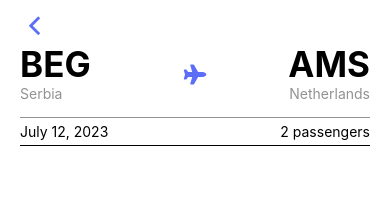
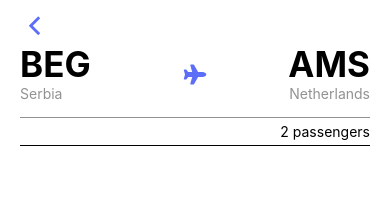
Before and after one commit to BrightCoders-Institute/reto-reservacion-de-vuelos-ghostbusters, a React Native app in the folder AppVuelos/: screen /Booking in a window 390 px wide. Shown: the top 204 px of the page. Built offline with nearby package versions, Linux system fonts and the light colour scheme; what @react-native-google-signin/google-signin would draw is missing.

Commit message:
Renamed HandleStep to HandleNext for Improved Clarity
- Renamed the file "HandleStep.js" to "HandleNext.js" to provide a more descriptive and accurate name for the functionality it represents.

Co-authored-by: Eduardoespl <eduardoesp3317@gmail.com>

```diff
--- a/AppVuelos/src/hooks/handleStep.js
+++ b/AppVuelos/src/hooks/handleNext.js
@@ -1,6 +1,6 @@
 import React, { useState } from 'react';
 
-const HandleStep = () => {
+const HandleNext = () => {
   const [step, setStep] = useState(0);
 
   const nextClick = () => {
@@ -48,4 +48,4 @@ const HandleStep = () => {
   };
 };
 
-export default HandleStep;
+export default HandleNext;
--- a/AppVuelos/src/screens/booking.tsx
+++ b/AppVuelos/src/screens/booking.tsx
@@ -9,10 +9,10 @@ import SelectComponent from '../components/selectComponent';
 import {Calendar} from 'react-native-calendars';
 import {primaryColor, whiteColor, blackColor} from '../styles/colors';
 import WheelPicker from 'react-native-wheely';
-import HandleStep from '../hooks/handleStep';
+import HandleNext from '../hooks/handleNext';
 
 function Booking(): JSX.Element {
-  const [date, setDate] = useState('July 12, 2023');
+  const [date, setDate] = useState('');
   const [departureCity, setDepartureCity] = useState('BEG');
   const [departureState, setDepartureState] = useState('Serbia');
   const [destinationCity, setDestinationCity] = useState('AMS');
@@ -21,7 +21,7 @@ function Booking(): JSX.Element {
   const navigation = useNavigation<any>();
   const [selectedIndex, setSelectedIndex] = useState(0);
   const [selectedDate, setSelectedDate] = useState('');
-  const { step, setStep, nextClick, texTitle, buttonTitle, formatDate } = HandleStep();
+  const { step, setStep, nextClick, texTitle, buttonTitle, formatDate } = HandleNext();
 
   return (
     <SafeAreaView style={BookingStyles.background}>
@@ -52,6 +52,7 @@ function Booking(): JSX.Element {
                 <Calendar
                   onDayPress={day => {
                     setDate(formatDate(day.dateString));
+                    setSelectedDate(day.dateString);
                     console.log('selected day', day);
                   }}
                   minDate="2023-07-12"
```
